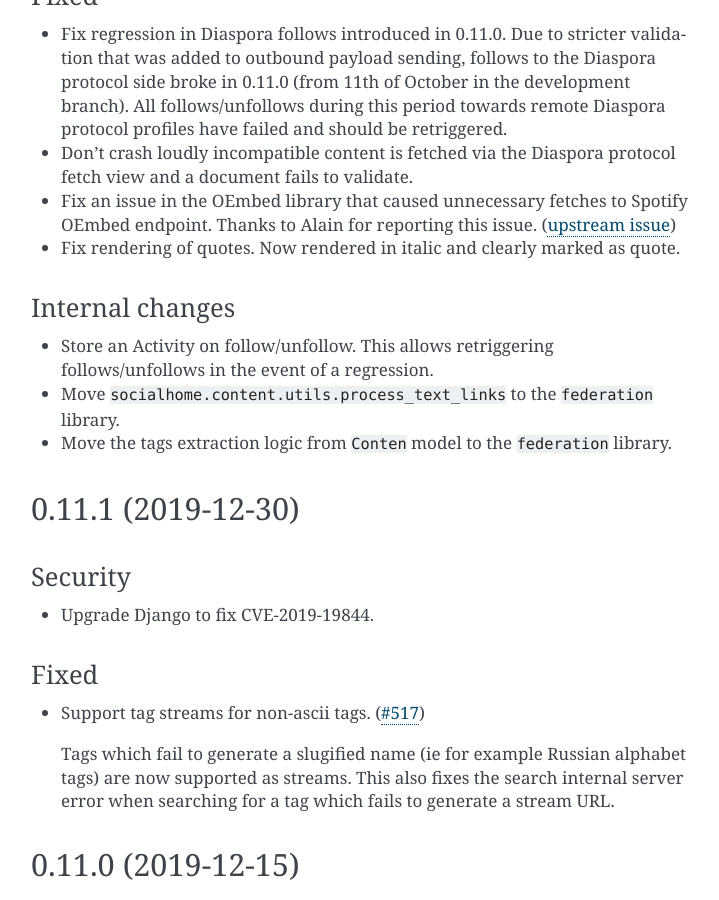
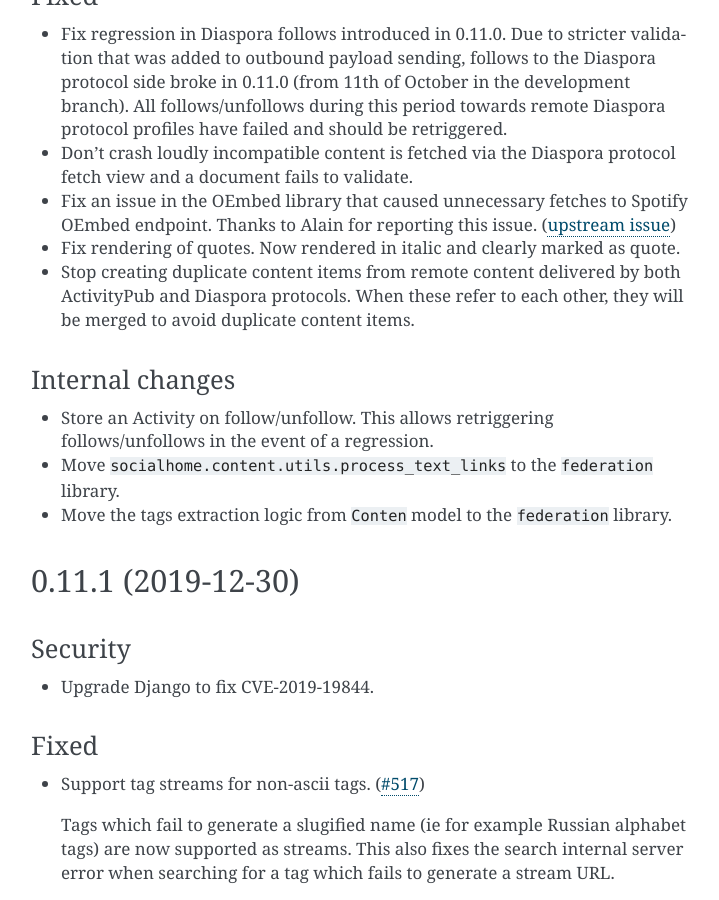
Before and after one commit to jaywink/socialhome, a Sphinx documentation site: the page built from docs/changelog.rst, in a window 1280 px wide and 900 px high, scrolled down 1961 px. Shown: the whole window, without its empty margins (389-1108 px from the left). Built offline with Sphinx 7.4.7, drawn with Linux system fonts in a browser that asks for light colours.

Commit message:
Changelog for multiprotocol improvements re content merging

```diff
--- a/docs/changelog.rst
+++ b/docs/changelog.rst
@@ -94,6 +94,10 @@ Fixed
   endpoint. Thanks to Alain for reporting this issue. (`upstream issue <https://github.com/pyembed/pyembed/issues/64>`_)
 
 * Fix rendering of quotes. Now rendered in italic and clearly marked as quote.
+
+* Stop creating duplicate content items from remote content delivered by both ActivityPub
+  and Diaspora protocols. When these refer to each other, they will be merged to avoid
+  duplicate content items.
 
 Internal changes
 ................
```
